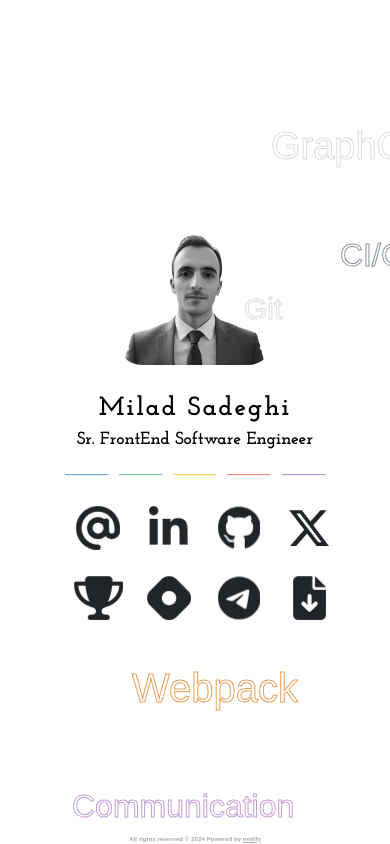
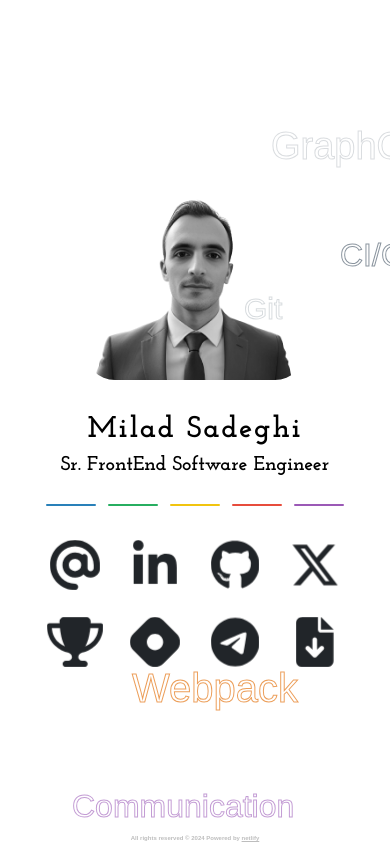
Before and after one commit to miladsade96/personal_website, a website: page index.html in a window 390 px wide. Drawn offline with Linux system fonts and the light colour scheme.

Commit message:
Rewriting media queries

```diff
--- a/css/queries.css
+++ b/css/queries.css
@@ -1,54 +1,15 @@
 /* Media Queries */
 
 /***********************************/
-/* Below 768px (Landscape Tablets) */
+/********** Below 644px ************/
 /***********************************/
-@media (max-width: 48em) {
+@media (max-width: 40.25em) {
 	html {
 		font-size: 55%;
 	}
 
-	.left-box {
-		width: 30rem;
-	}
-
-	.icon {
-		width: 6rem;
-		height: 6rem;
-		padding: 0 0.2rem;
-	}
-
-	.dash {
-		height: 5.1rem;
-		width: 0.15rem;
-	}
-
-	.dash:hover {
-		height: 7.5rem;
-		cursor: pointer;
-	}
-
-	.right-box {
-		width: 30rem;
-	}
-
-	.img-box img {
-		height: 18rem;
-		width: 18rem;
-	}
-
-	.img-box img:hover {
-		border-radius: 50%;
-		transform: scale(1.1);
-	}
-
-	footer {
+	footer p {
 		font-size: 1rem;
-		color: #aaa;
-	}
-
-	.netlify {
-		color: #aaa;
 	}
 }
 
@@ -64,25 +25,21 @@
 	}
 }
 
-@media (max-width: 37em) {
+/***********************************/
+/*********** Below 562px ***********/
+/***********************************/
+@media (max-width: 35.125em) {
 	html {
 		font-size: 50%;
 	}
 }
 
-@media (max-width: 33em) {
+/***********************************/
+/*********** Below 511px ***********/
+/***********************************/
+@media (max-width: 31.93em) {
 	html {
-		font-size: 45%;
-	}
-}
-
-/***********************************/
-/* Below 480px (Mobile Phone Large) */
-/***********************************/
-
-@media (max-width: 30em) {
-	html {
-		font-size: 55%;
+		font-size: 62.5%;
 	}
 
 	.container {
@@ -108,8 +65,9 @@
 		cursor: pointer;
 	}
 
-	footer {
-		font-size: 0.7rem;
+	footer p {
+		font-size: 0.6rem;
+		text-align: center;
 	}
 }
 
@@ -123,3 +81,12 @@
 		opacity: 100;
 	}
 }
+
+/***********************************/
+/*********** Below 321px ***********/
+/***********************************/
+@media (max-width: 20em) {
+	html {
+		font-size: 50%;
+	}
+}
```
